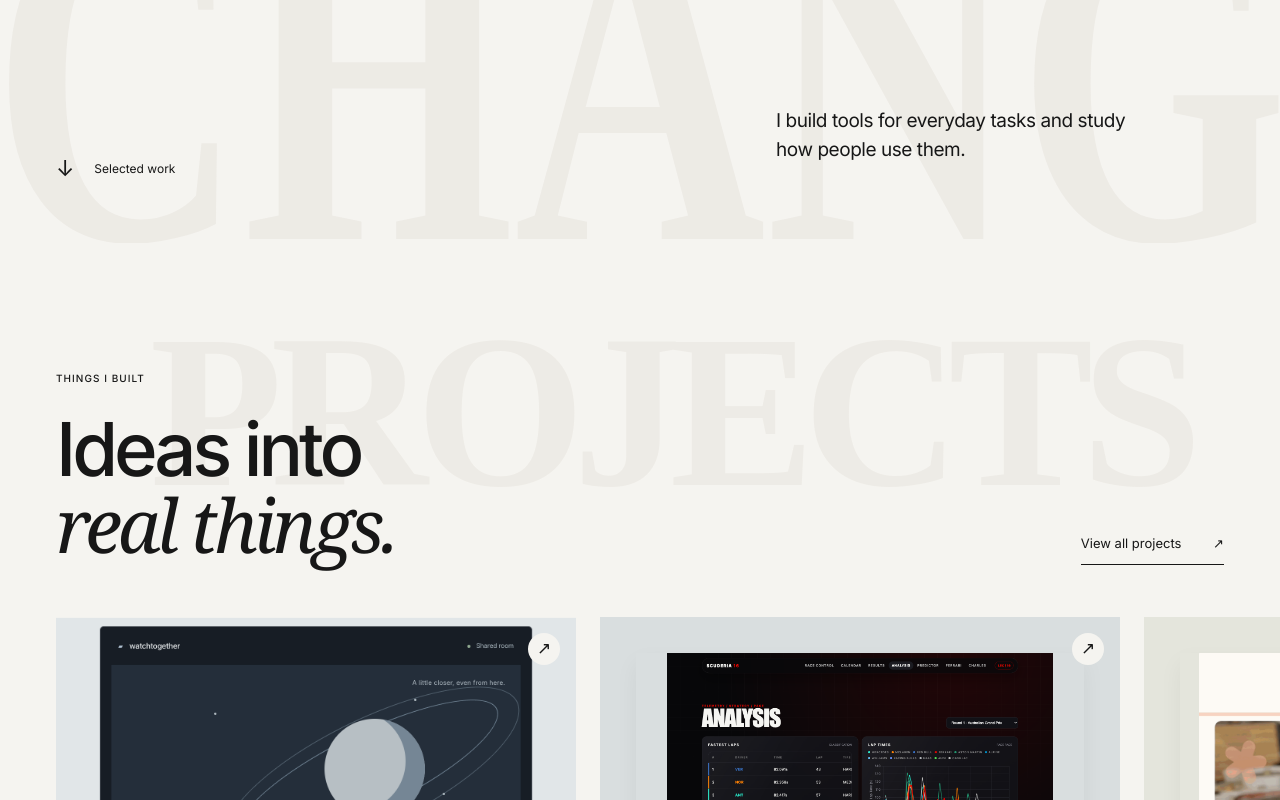
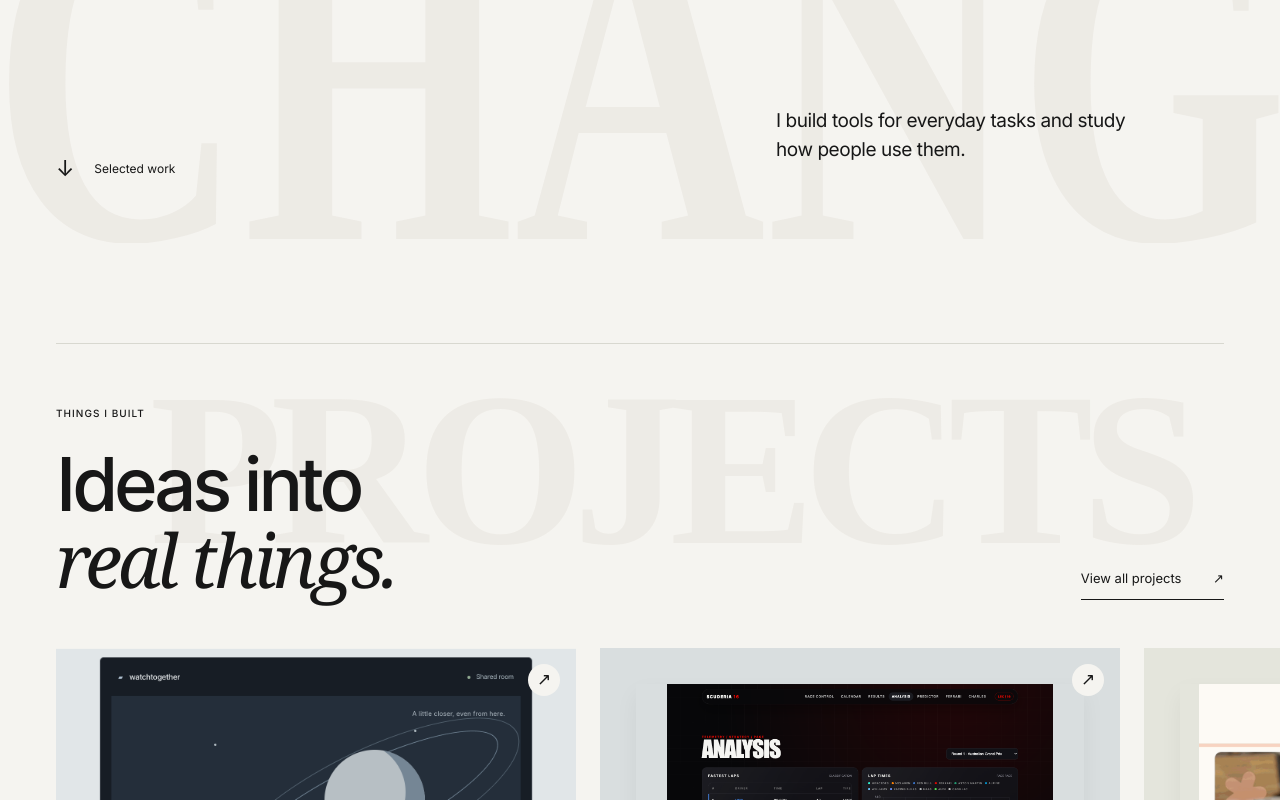
Before and after one commit to emilyhychang/emilyhychang.github.io, a React (Vite) app: page / in a window 1280 px wide. Shown: the part 542-1342 px from the top of the page. Built offline with nearby package versions, Linux system fonts and the light colour scheme.

Commit message:
formatting

```diff
--- a/src/components/ProjectGallery.tsx
+++ b/src/components/ProjectGallery.tsx
@@ -80,7 +80,7 @@ export function ProjectGallery({
         PROJECTS
       </span>
       <div className="container gallery-heading">
-        <div>
+        <div className="gallery-heading-content">
           <p className="eyebrow">Things I Built</p>
           <h2 id="gallery-heading">
             Ideas into
--- a/src/components/SelectedWork.tsx
+++ b/src/components/SelectedWork.tsx
@@ -212,6 +212,9 @@ export function SelectedWork({
           ? "All projects in selected-work order."
           : `All ${projects.length} projects ordered by ${lens.toLowerCase()} relevance.`}
       </p>
+
+      <div className="projects-divider" />
+
       <div className="projects">
         {projectsForLens(lens).map((project) => (
           <motion.div
--- a/src/index.css
+++ b/src/index.css
@@ -428,6 +428,13 @@ html {
   position: relative;
   padding: 48px 80px 62px;
 }
+.gallery-heading {
+  border-top: 1px solid var(--line);
+  padding-top: 100px;
+}
+.gallery-heading .eyebrow {
+  margin-top: 18px;
+}
 .watch-app {
   width: 100%;
   max-width: 760px;
@@ -455,6 +462,10 @@ html {
 .watch-top > span {
   font-size: 8px;
   color: #b5c3cb;
+}
+.projects-divider {
+  width: 100%;
+  border-top: 1px solid var(--line);
 }
 .watch-top i,
 .sync-state i {
@@ -2670,8 +2681,8 @@ html {
   align-items: flex-end;
   justify-content: space-between;
   gap: 30px;
-  margin-bottom: 44px;
-  padding-top: 28px;
+  margin-bottom: 40px;
+  padding-top: 44px;
 }
 .gallery-heading h2 {
   font-size: clamp(44px, 5.8vw, 78px);
@@ -3168,10 +3179,11 @@ html {
 }
 
 .projects-watermark {
+
   position: absolute;
 
   /* was 5px */
-  top: 82px;
+  top: 140px;
 
   /* keep */
   right: 7%;
```
